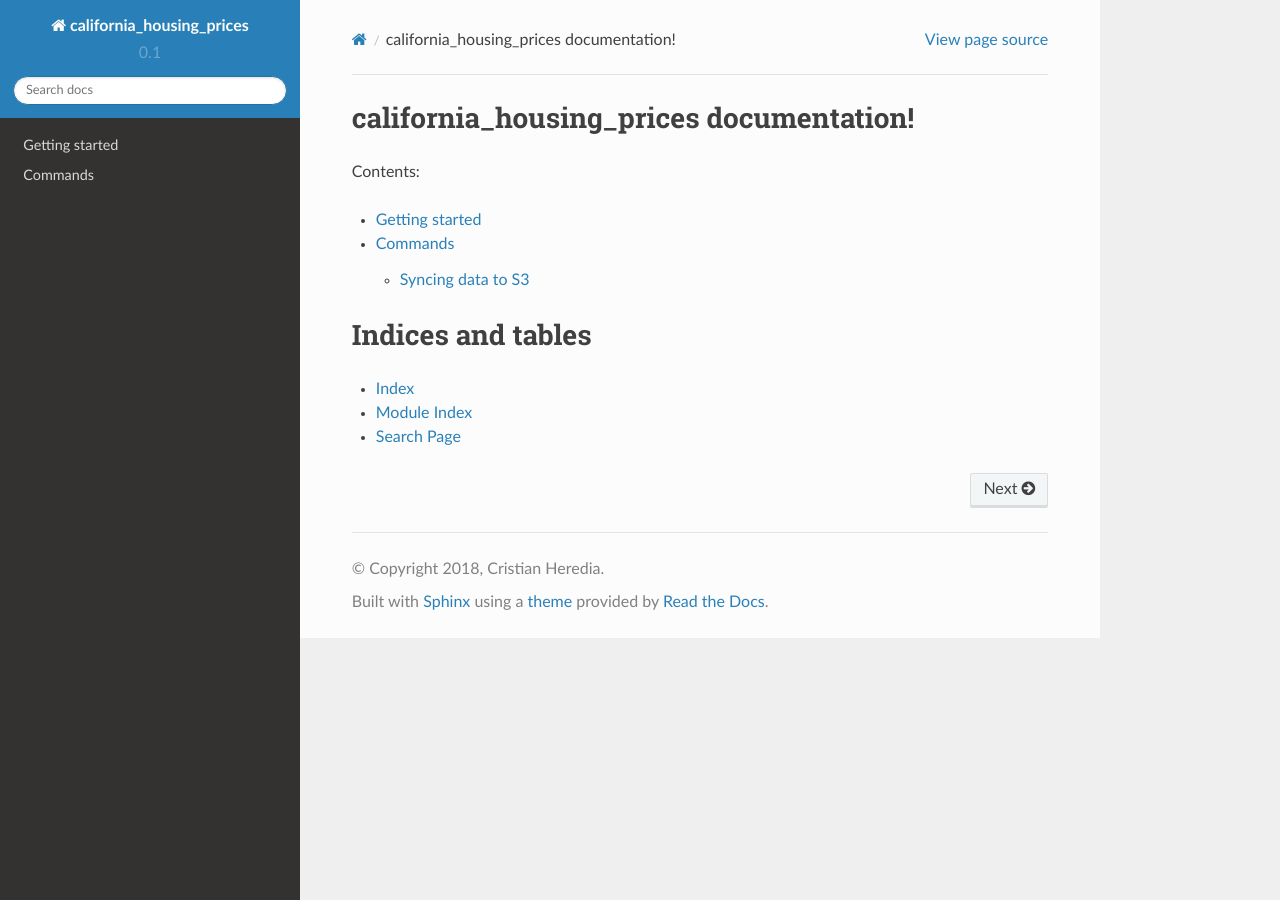
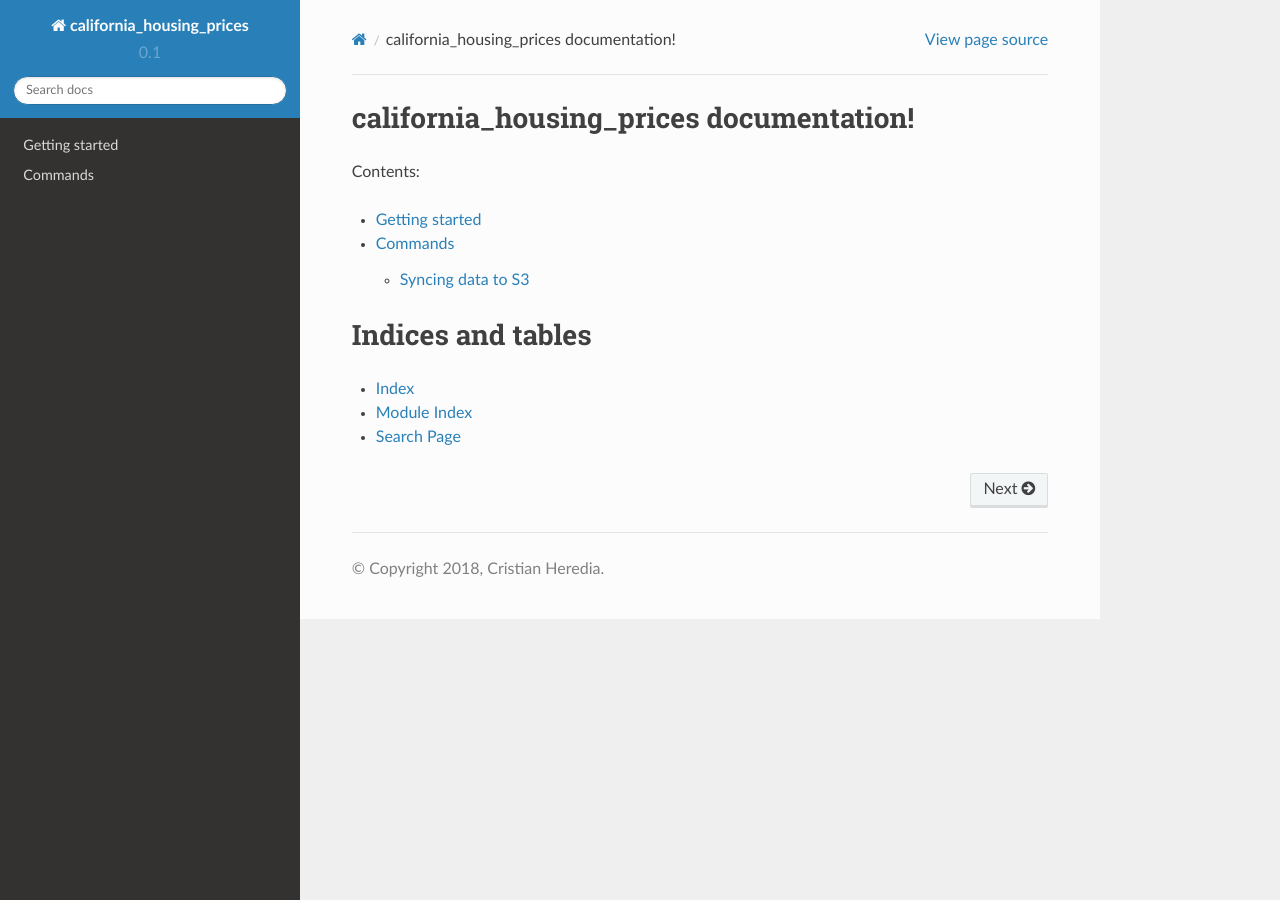
Before and after one commit to caheredia/california_housing_prices, a Sphinx documentation site: the page built from docs/index.rst, in a window 1280 px wide. Built offline with Sphinx 7.4.7 and the Read the Docs theme 2.0.0, drawn with Linux system fonts in a browser that asks for light colours.

Commit message:
change html flags

```diff
--- a/docs/conf.py
+++ b/docs/conf.py
@@ -139,7 +139,7 @@ html_theme = 'sphinx_rtd_theme'
 # Add any paths that contain custom static files (such as style sheets) here,
 # relative to this directory. They are copied after the builtin static files,
 # so a file named "default.css" will overwrite the builtin "default.css".
-html_static_path = ['_static']
+html_static_path = []
 
 # If not '', a 'Last updated on:' timestamp is inserted at every page bottom,
 # using the given strftime format.
@@ -166,10 +166,10 @@ html_static_path = ['_static']
 # html_split_index = False
 
 # If true, links to the reST sources are added to the pages.
-# html_show_sourcelink = True
+html_show_sourcelink = True
 
 # If true, "Created using Sphinx" is shown in the HTML footer. Default is True.
-# html_show_sphinx = True
+html_show_sphinx = False
 
 # If true, "(C) Copyright ..." is shown in the HTML footer. Default is True.
 # html_show_copyright = True
```
